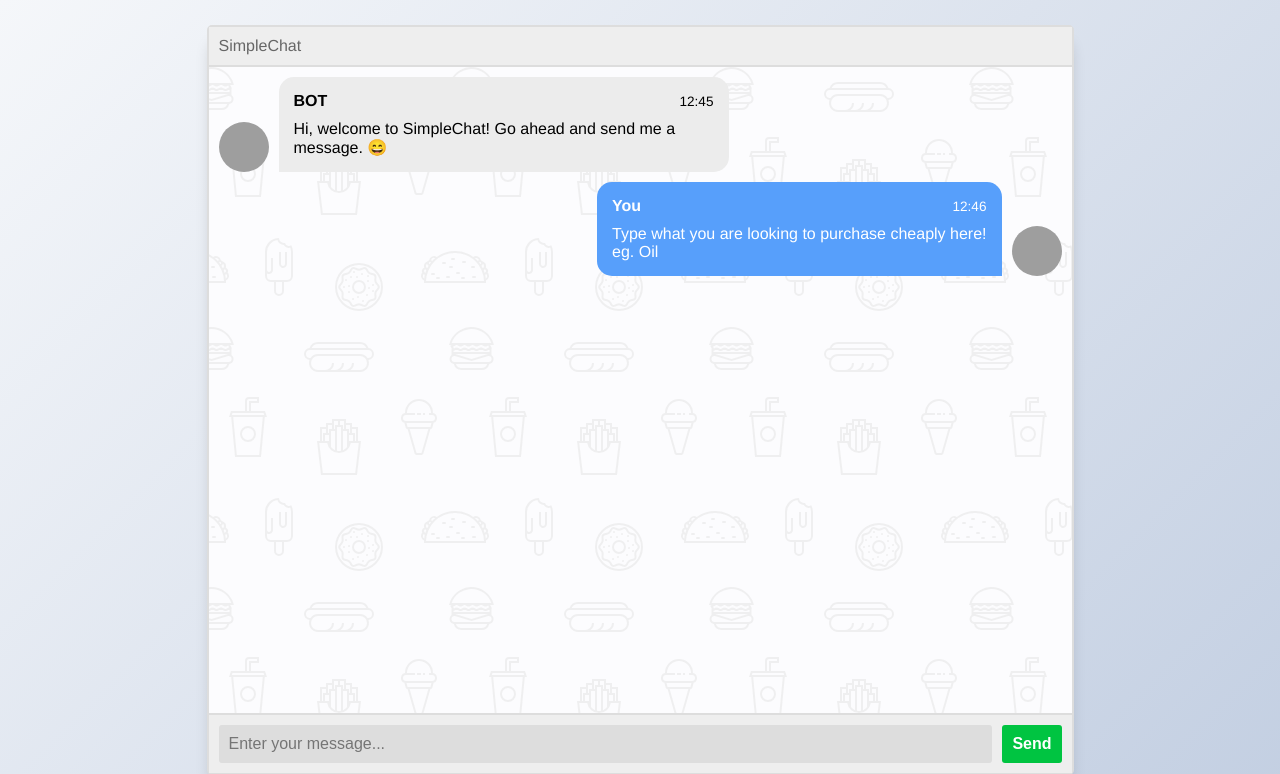
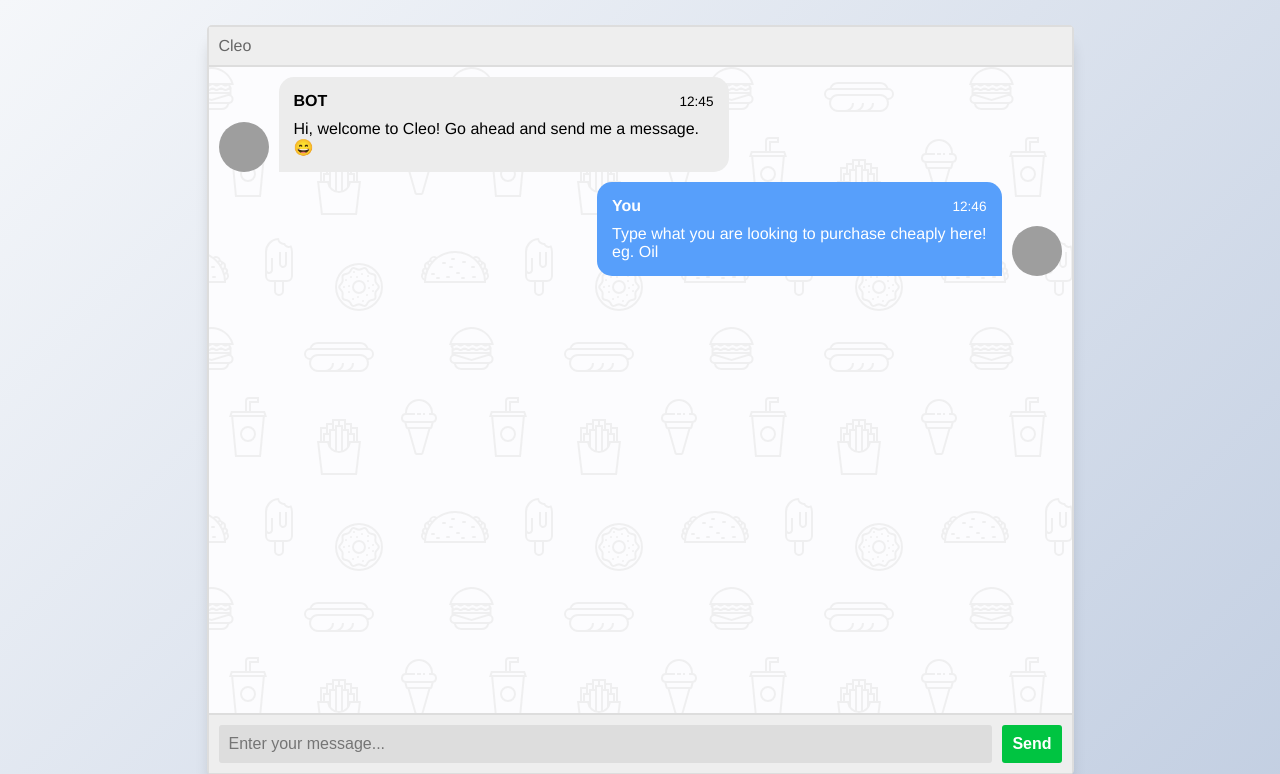
Before and after one commit to stanbsky/cleo-hackathon, a FastAPI app: page / in a window 1280 px wide. Shown: the top 774 px of the page. Run offline with FastAPI, Linux system fonts and the light colour scheme; grey boxes are pictures that could not be loaded.

Commit message:
Final commit

```diff
--- a/cleo2/main.py
+++ b/cleo2/main.py
@@ -26,7 +26,7 @@
     cheapest = sorted(allPrices, key=lambda x: allPrices[x]['price']) # get the keys with lowest price
     to_return = ''
     for val in cheapest[0:5]: # top 5 cheapest!
-        to_return += f'Name: {val}<br>Price : {allPrices[val]["price"]}, Store : {allPrices[val]["store"]}, <br><a href="{allPrices[val]["link"]}" target="_blank">Click me to go to the product!</a><br>"' # return html to present
+        to_return += f'Name: {val}<br>Price : £{allPrices[val]["price"]}, Store : {allPrices[val]["store"]}, <br><a href="{allPrices[val]["link"]}" target="_blank">Click me to go to the product!</a><br>"' # return html to present
     return {"content":to_return}
 
 uvicorn.run(app)
--- a/cleo2/templates/index2.html
+++ b/cleo2/templates/index2.html
@@ -7,7 +7,7 @@
 <section class="msger">
   <header class="msger-header">
     <div class="msger-header-title">
-      <i class="fas fa-comment-alt"></i> SimpleChat
+      <i class="fas fa-comment-alt"></i> Cleo
     </div>
     <div class="msger-header-options">
       <span><i class="fas fa-cog"></i></span>
@@ -28,7 +28,7 @@
         </div>
 
         <div class="msg-text">
-          Hi, welcome to SimpleChat! Go ahead and send me a message. 😄
+          Hi, welcome to Cleo! Go ahead and send me a message. 😄
         </div>
       </div>
     </div>
```
Also changed, not shown: cleo2/scrapers/morrisons_scraper.py (+11 -2 lines).
